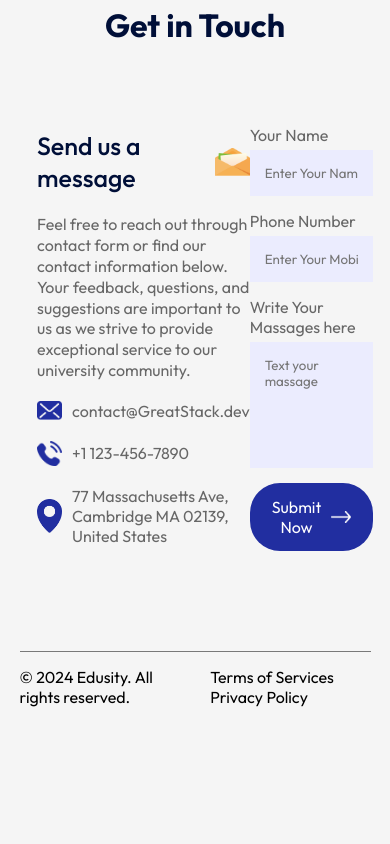
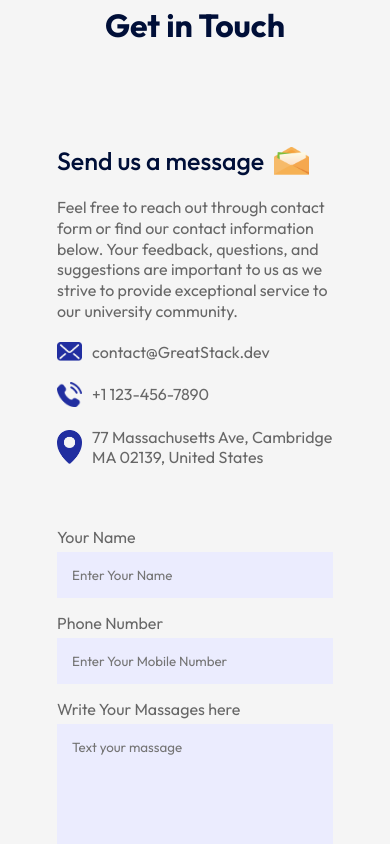
Before and after one commit to sacreations/EDU-site-test, a React (Vite) app: page / in a window 390 px wide. Shown: the part 4480-5324 px from the top of the page. Before the commit the page ends 5212 px from the top, so only its background shows below. Built offline with nearby package versions, Linux system fonts and the light colour scheme.

Commit message:
22.Contact-Section-Responsive-for-Mobile-And-Tablets.

```diff
--- a/src/components/contact/Contact.css
+++ b/src/components/contact/Contact.css
@@ -49,3 +49,14 @@
     display: block;
     margin: 20px 0;
 }
+
+/* - - - - - Meadia Quary - - - - - */
+
+@media(max-width:700px){
+    .contact{
+        display: block;
+    }
+    .contact-col{
+        padding: 20px;
+    }
+}
```
